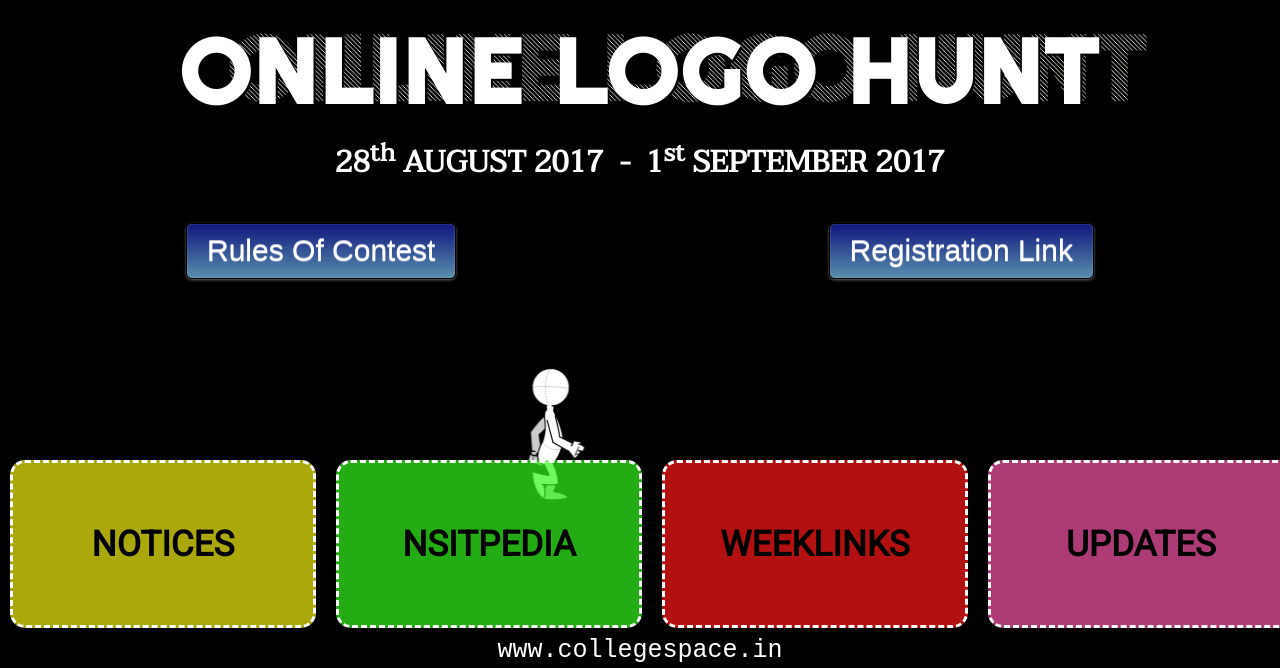
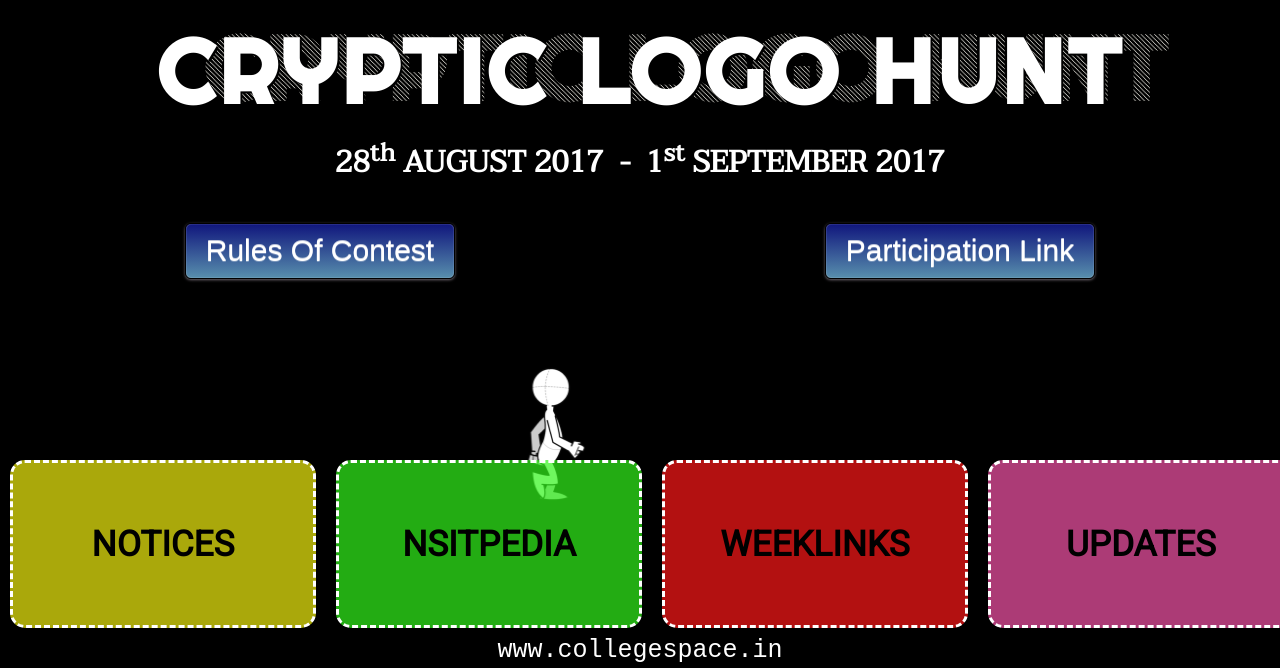
Before and after one commit to rattandeep1998/COLLEGESPACE-LOGO-HUNT, a plain HTML site: page index.html in a window 1280 px wide. Shown: the part 132-800 px from the top of the page. Drawn offline with nearby package versions, Linux system fonts and the light colour scheme.

Commit message:
name changed

```diff
--- a/css/styles.css
+++ b/css/styles.css
@@ -102,7 +102,7 @@ h1 {
     content: attr(data-shadow);
     /*position: absolute;*/
     /*top: .06em; left: .06em;*/
-    left: 227px;
+    left: 203px;
     top: 144px;
     letter-spacing: 4px;
     position: fixed;
--- a/index.html
+++ b/index.html
@@ -22,13 +22,13 @@
 		<div id="smallheading">presents</div>
 		<br/>
 		<!-- <div id="mainheading">ONLINE TREASURE HUNT</div> -->
-		<h1 data-shadow='ONLINE LOGO HUNT' id='mainheading'>ONLINE LOGO HUNT</h1>
+		<h1 data-shadow='CRYPTIC LOGO HUNT' id='mainheading'>CRYPTIC LOGO HUNT</h1>
 
 		<div id="datetime">28<sup>th</sup> AUGUST 2017 &nbsp;-&nbsp; 1<sup>st</sup> SEPTEMBER 2017</div>
 
 		<div id="flexbox">
 			<a href="files/RULES.pdf"><button type="button" name="" value="" class="css3button">Rules Of Contest</button></a>
-			<a href="https://goo.gl/forms/3cnMZP3Fr6YTECzx1"><button type="button" name="" value="" class="css3button">Registration Link</button></a>
+			<a href="https://www.surveymonkey.com/r/QWB6VTQ"><button type="button" name="" value="" class="css3button">Participation Link</button></a>
 		</div>
 
 		<div class="flexcontainer">
```
